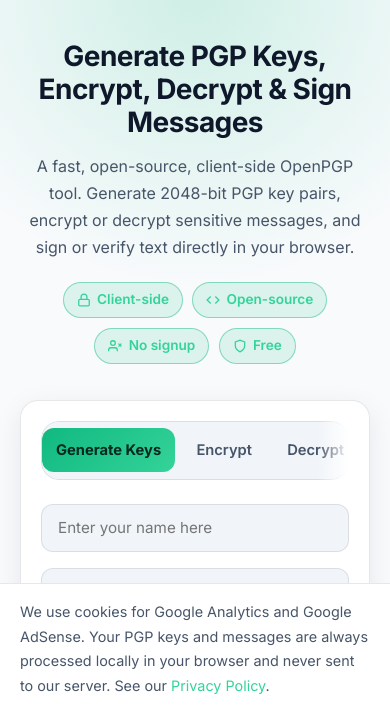
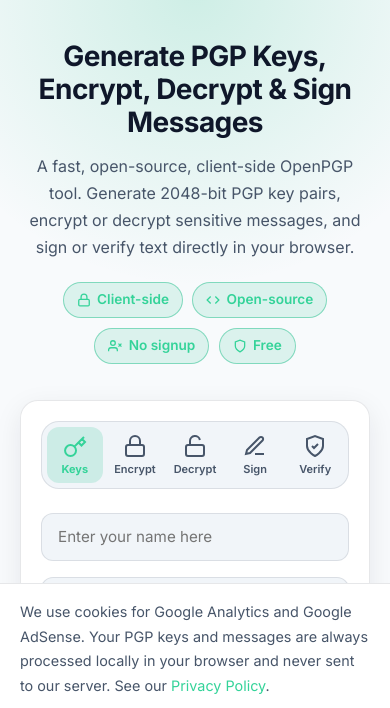
Before and after one commit to Seka35/onlinePGP, a plain HTML site: page onlinepgp/index.html in a window 390 px wide. Shown: the part 70-778 px from the top of the page. Drawn offline with Linux system fonts and the light colour scheme.

Commit message:
Fix homepage tool tabs: 5 equal tabs on desktop, 5-column icon+label grid on mobile

```diff
--- a/onlinepgp/asset/styles.css
+++ b/onlinepgp/asset/styles.css
@@ -668,3 +668,38 @@ input[type="range"], input[type="checkbox"] { accent-color: #10b981; }
     border: 1px solid var(--border-accent);
 }
 .tool-hero-icon { width: 72px; height: 72px; margin: 0 auto 0.75rem; display: block; object-fit: contain; }
+
+/* Responsive Tool Tabs: Desktop 5 equal pills, Mobile 5-column icon+label grid */
+.tool-tabs {
+    display: flex;
+    flex-wrap: nowrap;
+    overflow: visible;
+    -webkit-mask-image: none;
+    mask-image: none;
+}
+.tab-btn { flex: 1 1 0; justify-content: center; }
+.tab-icon, .tab-label-mobile { display: none; }
+
+@media (max-width: 767px) {
+    .tool-tabs {
+        display: grid;
+        grid-template-columns: repeat(5, 1fr);
+        gap: 0.25rem;
+        padding: 0.3rem;
+    }
+    .tab-btn {
+        flex-direction: column;
+        padding: 0.45rem 0.2rem;
+        min-height: 52px;
+        font-size: 11px;
+        gap: 0.25rem;
+        white-space: nowrap;
+    }
+    .tab-icon { display: block; width: 24px; height: 24px; }
+    .tab-label-desktop { display: none; }
+    .tab-label-mobile { display: block; line-height: 1.1; }
+    .tab-btn.active {
+        background: rgba(16, 185, 129, 0.16);
+        color: var(--accent-bright);
+    }
+}
--- a/onlinepgp/index.html
+++ b/onlinepgp/index.html
@@ -94,11 +94,26 @@
     <main class="container">
         <section class="tool-panel" aria-label="Online PGP Tool">
             <div class="tool-tabs" role="tablist">
-                <button type="button" class="tab-btn active" role="tab" aria-selected="true" data-tab="tab-keygen" onclick="switchTab('tab-keygen')">Generate Keys</button>
-                <button type="button" class="tab-btn" role="tab" aria-selected="false" data-tab="tab-encrypt" onclick="switchTab('tab-encrypt')">Encrypt</button>
-                <button type="button" class="tab-btn" role="tab" aria-selected="false" data-tab="tab-decrypt" onclick="switchTab('tab-decrypt')">Decrypt</button>
-                <button type="button" class="tab-btn" role="tab" aria-selected="false" data-tab="tab-sign" onclick="switchTab('tab-sign')">Sign</button>
-                <button type="button" class="tab-btn" role="tab" aria-selected="false" data-tab="tab-verify" onclick="switchTab('tab-verify')">Verify</button>
+                <button type="button" class="tab-btn active" role="tab" aria-selected="true" data-tab="tab-keygen" onclick="switchTab('tab-keygen')">
+                    <svg class="tab-icon" width="24" height="24" viewBox="0 0 24 24" fill="none" stroke="currentColor" stroke-width="2" aria-hidden="true"><path d="M21 2l-2 2m-7.61 7.61a5.5 5.5 0 1 1-7.778 7.778 5.5 5.5 0 0 1 7.777-7.777zm0 0L15.5 7.5m0 0l3 3L22 7l-3-3m-3.5 3.5L19 4"/></svg>
+                    <span class="tab-label-desktop">Generate Keys</span><span class="tab-label-mobile">Keys</span>
+                </button>
+                <button type="button" class="tab-btn" role="tab" aria-selected="false" data-tab="tab-encrypt" onclick="switchTab('tab-encrypt')">
+                    <svg class="tab-icon" width="24" height="24" viewBox="0 0 24 24" fill="none" stroke="currentColor" stroke-width="2" aria-hidden="true"><rect x="3" y="11" width="18" height="11" rx="2"/><path d="M7 11V7a5 5 0 0 1 10 0v4"/></svg>
+                    <span>Encrypt</span>
+                </button>
+                <button type="button" class="tab-btn" role="tab" aria-selected="false" data-tab="tab-decrypt" onclick="switchTab('tab-decrypt')">
+                    <svg class="tab-icon" width="24" height="24" viewBox="0 0 24 24" fill="none" stroke="currentColor" stroke-width="2" aria-hidden="true"><rect x="3" y="11" width="18" height="11" rx="2"/><path d="M7 11V7a5 5 0 0 1 9.9-1"/></svg>
+                    <span>Decrypt</span>
+                </button>
+                <button type="button" class="tab-btn" role="tab" aria-selected="false" data-tab="tab-sign" onclick="switchTab('tab-sign')">
+                    <svg class="tab-icon" width="24" height="24" viewBox="0 0 24 24" fill="none" stroke="currentColor" stroke-width="2" aria-hidden="true"><path d="M12 20h9"/><path d="M16.5 3.5a2.121 2.121 0 0 1 3 3L7 19l-4 1 1-4L16.5 3.5z"/></svg>
+                    <span>Sign</span>
+                </button>
+                <button type="button" class="tab-btn" role="tab" aria-selected="false" data-tab="tab-verify" onclick="switchTab('tab-verify')">
+                    <svg class="tab-icon" width="24" height="24" viewBox="0 0 24 24" fill="none" stroke="currentColor" stroke-width="2" aria-hidden="true"><path d="M12 22s8-4 8-10V5l-8-3-8 3v7c0 6 8 10 8 10z"/><polyline points="9 12 11 14 15 10"/></svg>
+                    <span>Verify</span>
+                </button>
             </div>
 
             <div id="tab-keygen" class="tab-pane active" role="tabpanel">
```
